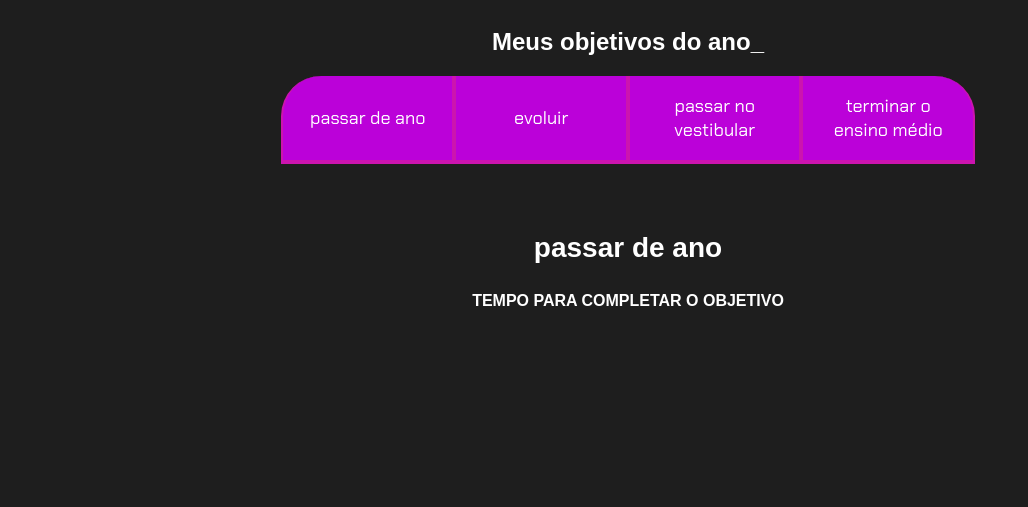
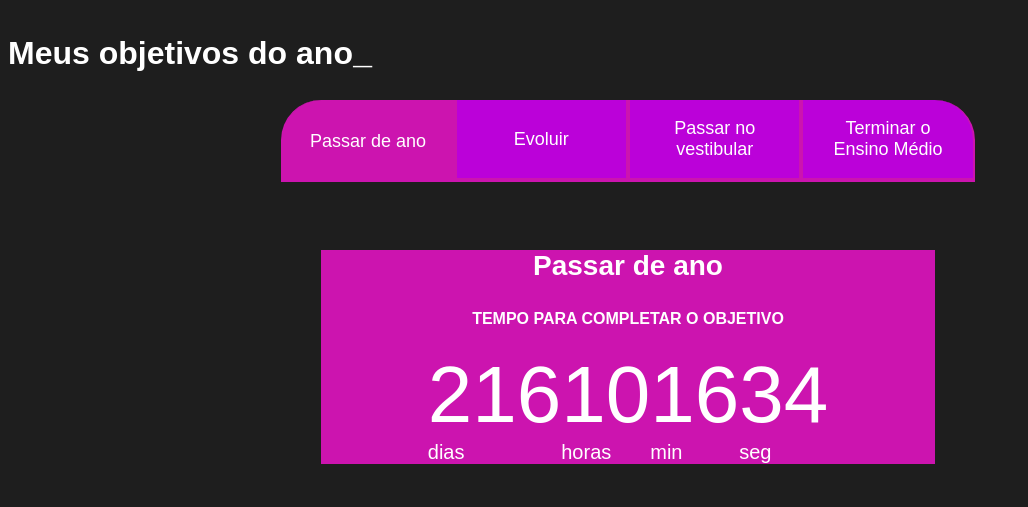
Before and after one commit to agnolraissa/proj-vida-raissa, a plain HTML site: page index.html in a window 1280 px wide. Shown: the whole page, without its empty margins (0-1028 px from the left). Drawn offline with Linux system fonts and the light colour scheme.

Commit message:
Add files via upload

```diff
--- a/index.html
+++ b/index.html
@@ -1,9 +1,8 @@
-                    <!DOCTYPE html>
+<!DOCTYPE html>
 <html lang="pt-br">
 
 <head>
     <meta charset="UTF-8">
-    <meta http-equiv="X-UA-Compatible" content="IE=edge">
     <meta name="viewport" content="width=device-width, initial-scale=1.0">
     <title>Meus objetivos do ano</title>
     <link rel="stylesheet" href="style.css">
@@ -11,44 +10,111 @@
 
 <body>
     <section class="conteudo-principal">
-        <h2 class="titulo-principal">Meus objetivos do ano<span>_</span> </h2>
+        <h2 class="titulo-principal">Meus objetivos do ano<samp>_</samp> </h2>
 
         <div class="conteudo">
             <div class="botoes">
-                <button class="botao ativo">passar de ano</button>
-                <button class="botao">evoluir</button>
-                <button class="botao">passar no vestibular</button>
-                <button class="botao">terminar o ensino médio</button>
+                <button class="botao ativo">Passar de ano</button>
+                <button class="botao">Evoluir</button>
+                <button class="botao">Passar no vestibular</button>
+                <button class="botao">Terminar o Ensino Médio</button>
             </div>
+
             <div class="abas-textos">
                 <div class="aba-conteudo ativo">
-                    <h3 class="aba-conteudo-titulo-principal">passar de ano</h3>
+                    <h3 class="aba-conteudo-titulo-principal">Passar de ano</h3>
                     <h4 class="aba-conteudo-titulo-secundario">Tempo para completar o objetivo</h4>
-                    <div class="contador"></div>
+                    <div class="contador">
+                        <div class="contador-digito">
+                            <p class="contador-digito-numero" id="dias0">7</p>
+                            <p class="contador-digito-texto">dias</p>
+                        </div>
+                        <div class="contador-digito">
+                            <p class="contador-digito-numero" id="horas0">7</p>
+                            <p class="contador-digito-texto">horas</p>
+                        </div>
+                        <div class="contador-digito">
+                            <p class="contador-digito-numero" id="min0">7</p>
+                            <p class="contador-digito-texto">min</p>
+                        </div>
+                        <div class="contador-digito">
+                            <p class="contador-digito-numero" id="seg0">7</p>
+                            <p class="contador-digito-texto">seg</p>
+                        </div>
+                    </div>
                 </div>
                 <div class="aba-conteudo">
-                    <h3 class="aba-conteudo-titulo-principal">evoluir</h3>
+                    <h3 class="aba-conteudo-titulo-principal">Evoluir</h3>
                     <h4 class="aba-conteudo-titulo-secundario">Tempo para completar o objetivo</h4>
-                    <div class="contador"></div>
+                    <div class="contador">
+                        <div class="contador-digito">
+                            <p class="contador-digito-numero" id="dias1">7</p>
+                            <p class="contador-digito-texto">dias</p>
+                        </div>
+                        <div class="contador-digito">
+                            <p class="contador-digito-numero" id="horas1">7</p>
+                            <p class="contador-digito-texto">horas</p>
+                        </div>
+                        <div class="contador-digito">
+                            <p class="contador-digito-numero" id="min1">7</p>
+                            <p class="contador-digito-texto">min</p>
+                        </div>
+                        <div class="contador-digito">
+                            <p class="contador-digito-numero" id="seg1">7</p>
+                            <p class="contador-digito-texto">seg</p>
+                        </div>
+                    </div>
                 </div>
                 <div class="aba-conteudo">
-                    <h3 class="aba-conteudo-titulo-principal">passar no vestibular</h3>
+                    <h3 class="aba-conteudo-titulo-principal">Passar no vestibular</h3>
                     <h4 class="aba-conteudo-titulo-secundario">Tempo para completar o objetivo</h4>
-                    <div class="contador"></div>
+                    <div class="contador">
+                        <div class="contador-digito">
+                            <p class="contador-digito-numero" id="dias2">7</p>
+                            <p class="contador-digito-texto">dias</p>
+                        </div>
+                        <div class="contador-digito">
+                            <p class="contador-digito-numero" id="horas2">7</p>
+                            <p class="contador-digito-texto">horas</p>
+                        </div>
+                        <div class="contador-digito">
+                            <p class="contador-digito-numero" id="min2">7</p>
+                            <p class="contador-digito-texto">min</p>
+                        </div>
+                        <div class="contador-digito">
+                            <p class="contador-digito-numero" id="seg2">7</p>
+                            <p class="contador-digito-texto">seg</p>
+                        </div>
+                    </div>
                 </div>
                 <div class="aba-conteudo">
-                    <h3 class="aba-conteudo-titulo-principal">terminar o ensino médio</h3>
+                    <h3 class="aba-conteudo-titulo-principal">Terminar o Ensino Médio</h3>
                     <h4 class="aba-conteudo-titulo-secundario">Tempo para completar o objetivo</h4>
-                    <div class="contador"></div>
+                    <div class="contador">
+                        <div class="contador-digito">
+                            <p class="contador-digito-numero" id="dias3">7</p>
+                            <p class="contador-digito-texto">dias</p>
+                        </div>
+                        <div class="contador-digito">
+                            <p class="contador-digito-numero" id="horas3">7</p>
+                            <p class="contador-digito-texto">horas</p>
+                        </div>
+                        <div class="contador-digito">
+                            <p class="contador-digito-numero" id="min3">7</p>
+                            <p class="contador-digito-texto">min</p>
+                        </div>
+                        <div class="contador-digito">
+                            <p class="contador-digito-numero" id="seg3">7</p>
+                            <p class="contador-digito-texto">seg</p>
+                        </div>
+                    </div>
                 </div>
             </div>
-
         </div>
     </section>
     <script src="main.js"></script>
 
 
-
 </body>
 
 </html>
--- a/main.js
+++ b/main.js
@@ -1,38 +1,58 @@
-    const botoes = document.querySelectorAll(".ativo");
-    const textos = document.querySelectorAll(".aba-conteudo");
-    for (let i=0;i<botoes.length; i++) {
-        botoes[i].onclick = function(){
+const botoes = document.querySelectorAll(".botao");
+const textos = document.querySelectorAll(".aba-conteudo");
 
-            for (let j=0; j<botoes.length; j++){
-                textos[j].classList.remove("ativo");
-                textos[j].classList.remove("ativo");
-            }
+for (let i = 0; i < botoes.length; i++) {
+    botoes[i].onclick = function () {
 
-            textos[i].classList.add("ativo");
-            textos[i].classList.add("ativo");
+        for (let j = 0; j < botoes.length; j++) {
+            botoes[j].classList.remove("ativo");
+            textos[j].classList.remove("ativo");
         }
+
+        botoes[i].classList.add("ativo");
+        textos[i].classList.add("ativo");
     }
+}
 
- const contadores = document.querySelector(" .contador");
+const contadores = document.querySelectorAll(".contador");
+const tempoObjetivo1 = new Date("2024-12-13T00:00:00");
+const tempoObjetivo2 = new Date("2024-07-15T00:00:00");
+const tempoObjetivo3 = new Date("2024-04-01T00:00:00");
+const tempoObjetivo4 = new Date("2024-11-20T00:00:00");
 
-const tempoObjetivo1 = new Date("2024-07-05T00:00:00");
+const tempos = [tempoObjetivo1, tempoObjetivo2, tempoObjetivo3, tempoObjetivo4];
 
-const tempoAtual = Date();
-
- contadores[0].texContent = calculaTempo (tempoObjetivo1);
-
-
- function calculaTempo (tempoObjetivo){
-    let tempoAtual = new Date ()
+function calculaTempo(tempoObjetivo) {
+    let tempoAtual = new Date();
     let tempoFinal = tempoObjetivo - tempoAtual;
-    let segundos = Math.floor(tempoFinal/1000);
-    let minutos = Math.floor(segundos/60);
-    let horas = Math.floor(minutos/60);
-    let dias = Math.floor(horas/24);
+    let segundos = Math.floor(tempoFinal / 1000);
+    let minutos = Math.floor(segundos / 60);
+    let horas = Math.floor(minutos / 60);
+    let dias = Math.floor(horas / 24);
 
     segundos %= 60;
     minutos %= 60;
     horas %= 24;
 
+    if (tempoFinal > 0) {
+        return [dias, horas, minutos, segundos];
+    } else {
+        return [0, 0, 0, 0];
 
+    }
 }
+
+function atualizaCronometro() {
+    for (let i = 0; i < contadores.length; i++) {
+        document.getElementById("dias" + i).textContent = calculaTempo(tempos[i])[0];
+        document.getElementById("horas" + i).textContent = calculaTempo(tempos[i])[1];
+        document.getElementById("min" + i).textContent = calculaTempo(tempos[i])[2];
+        document.getElementById("seg" + i).textContent = calculaTempo(tempos[i])[3];
+    }
+}
+function comecaCronometro() {
+    atualizaCronometro();
+    setInterval(atualizaCronometro, 1000);
+}
+
+comecaCronometro();
--- a/style.css
+++ b/style.css
@@ -12,14 +12,14 @@
     body {
         background-color: var(--cor-de-fundo);
         color: var(--branco);
-    font-family: " Chakra Pecth", sans-serif;
+        font-family: "Chakra Pecth", sans-serif;
     }
 
     .titulo-principal span {
-    color: var(--branco);
+        color: var(--verde);
     }
 
-.titulo.titulo-principal {
+    .titulo-principal {
         text-align: left;
         width: 100%;
         font-size: 32px;
@@ -33,11 +33,10 @@ body {
         max-width: 1240px;
         width: 100%;
         margin: 0;
-
     }
 
     .botao {
-    font-family: "Chakra Petch", sans-serif;
+        font-family: "Chakra Perch", sans-serif;
         background-color: var(--botao-inativo);
         color: var(--branco);
         display: flex;
@@ -50,12 +49,8 @@ body {
         border-left: 2px solid var(--botao-ativo);
         border-right: 2px solid var(--botao-ativo);
         border-top: none;
-
     }
 
-.botoes {
-    display: block;
-}
 
     .botao:first-child {
         border-radius: 40px 40px 0 0;
@@ -65,38 +60,57 @@ body {
         display: block;
     }
 
-.ativos {
+    .ativo {
         background-color: var(--botao-ativo);
-    border-bottom: var(--botao-ativo);
+        border-bottom: var(--verde);
     }
 
-.botao:first-child {
-    border-radius: 40px 40px 0 0;
-}
-
-
-.abas-textos{
+    .abas-textos {
         background-color: var(--texto-fundo);
         padding: 40px;
         border-radius: 0 0 40px 40px;
     }
-.aba-conteudo.ativo{
-    display:block;
+
+    .aba-conteudo.ativo {
+        display: block;
     }
 
-.aba-conteudo{
+    .aba-conteudo {
         display: none;
     }
 
-.aba-conteudo-titulo-principal{
+    .aba-conteudo-titulo-principal {
         font-size: 28px;
         text-align: center;
     }
-.aba-conteudo-titulo-secundario{
+
+    .aba-conteudo-titulo-secundario {
         text-align: center;
         color: var(--verde);
         text-transform: uppercase;
     }
+
+    .contador {
+        display: flex;
+        justify-content: center;
+    flex-wrap: wrap;
+    }
+
+    contador-digito{
+        padding: 0 16px;
+        text-align: center;
+        min-width: 100px;
+    }
+     .contador-digito-numero{
+        font-size: 80px;
+        margin: 0;
+    }
+    .contador-digito-texto{
+        color: var(--verde);
+        font-size: 20px;
+        margin: 0;
+    }
+
 
     @media screen and (min-width: 768px) {
         .botoes {
```
Lines whose indentation alone changed are shown as unchanged.
